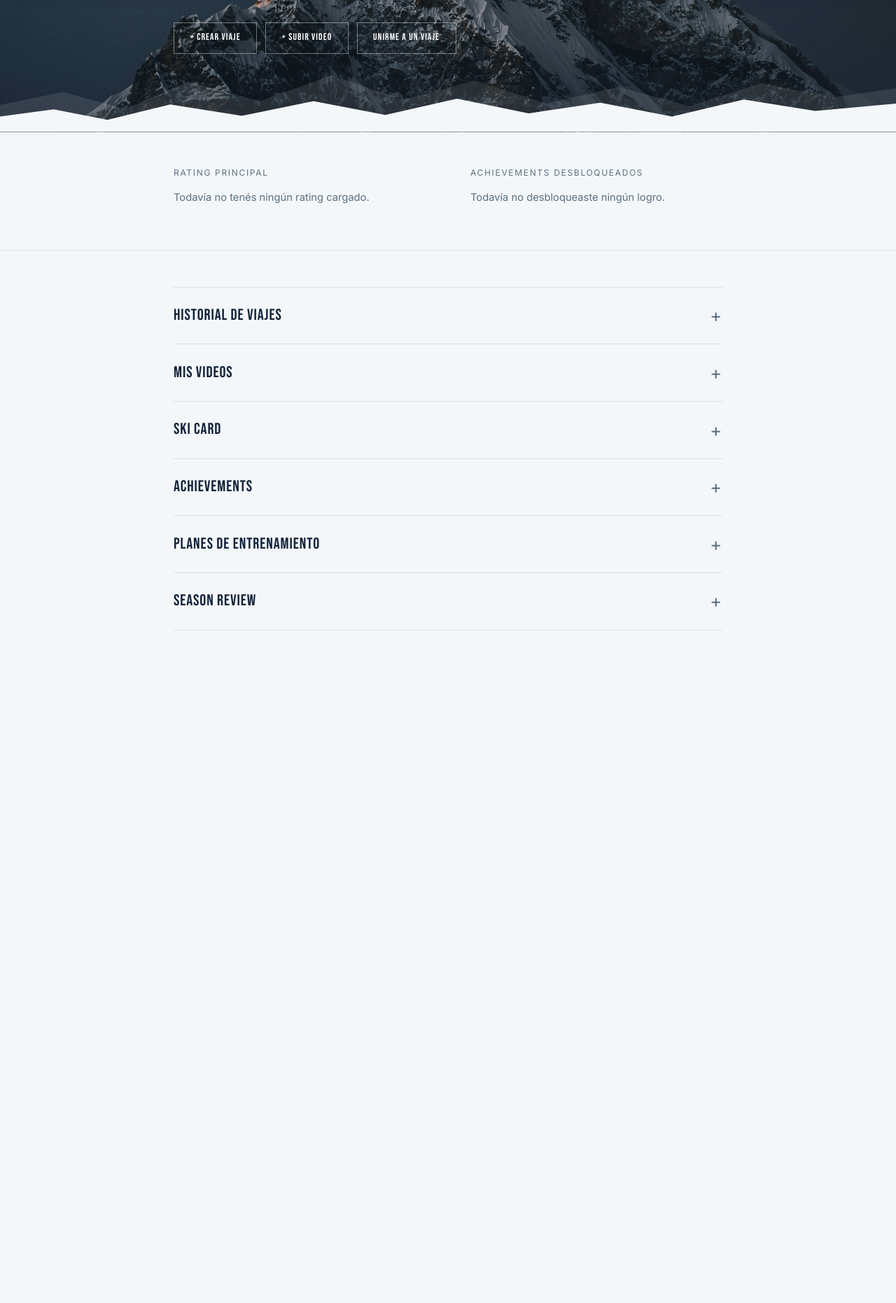
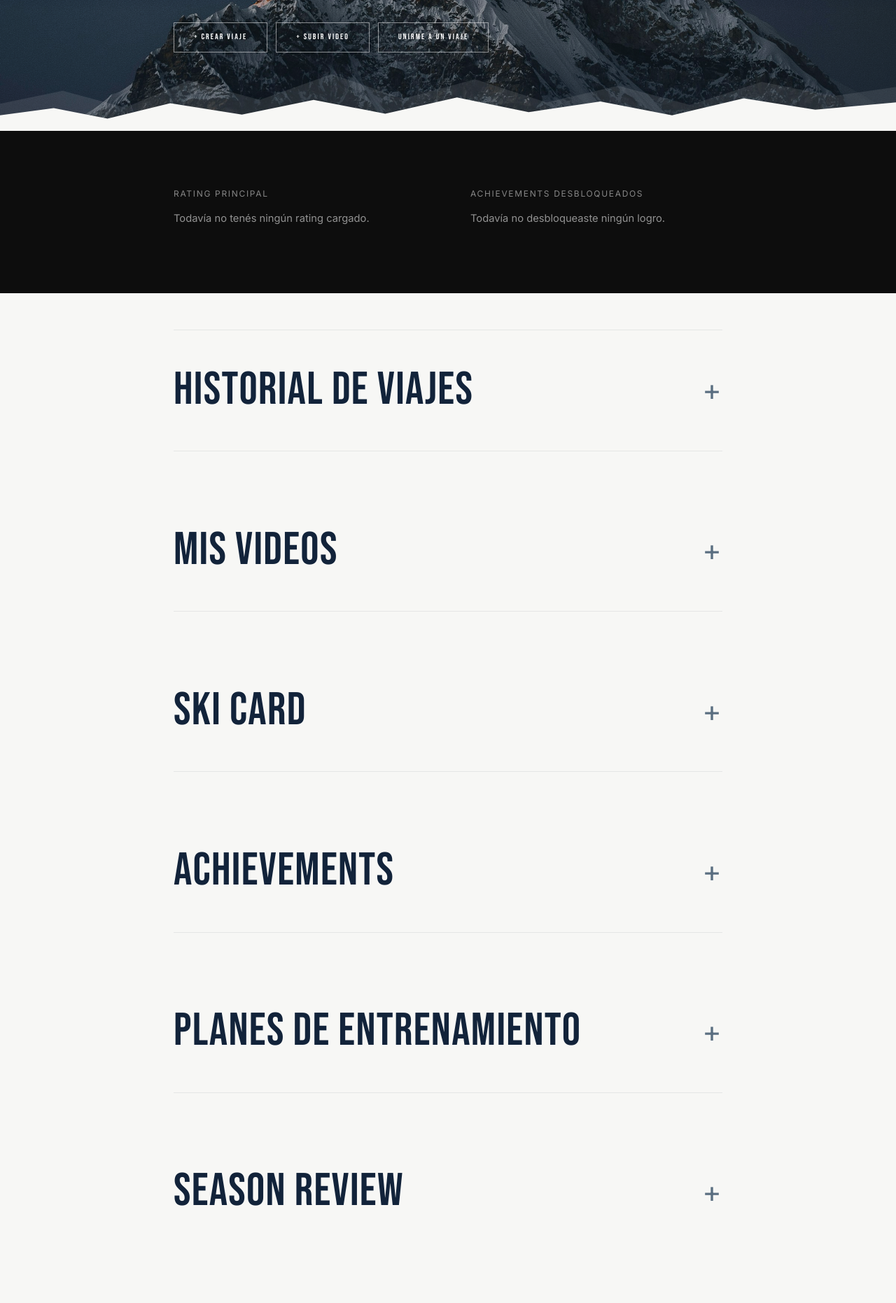
Before and after one commit to santinotorres2204-dot/SKIAPP, a FastAPI app: template backend/app/templates/passport.html in a window 1280 px wide. Shown: the part 189-2051 px from the top of the page at 70% size. Before the commit the page ends 1090 px from the top, so only its background shows below. Run offline with FastAPI, Linux system fonts and the light colour scheme; the template is opened without the code that fills it, so the values that code supplies are empty.

Commit message:
Redisena identidad visual de /passport y vistas de usuario: panel oscuro, tipografia y espaciado
Panel de resumen (rating + achievements) con fondo casi negro de alto contraste,
titulos de seccion mas grandes tipo portada, mas aire entre secciones plegables,
fondo general mas calido, botones del hero mas finos con estilo outline, y
animacion de entrada al hacer scroll en las secciones del passport.

Co-Authored-By: Claude Sonnet 5 <noreply@anthropic.com>
Claude-Session: https://claude.ai/code/session_01D1trgT4ahwwADFyy98mbn7

```diff
--- a/backend/app/templates/base_user.html
+++ b/backend/app/templates/base_user.html
@@ -1,16 +1,17 @@
 <!doctype html>
-<html lang="es">
+<html lang="es" class="no-js">
 <head>
 <meta charset="utf-8">
 <meta name="viewport" content="width=device-width, initial-scale=1">
+<script>document.documentElement.classList.remove('no-js'); document.documentElement.classList.add('js');</script>
 <title>{% block title %}Ski App{% endblock %}</title>
 <link rel="preconnect" href="https://fonts.googleapis.com">
 <link rel="preconnect" href="https://fonts.gstatic.com" crossorigin>
 <link href="https://fonts.googleapis.com/css2?family=Bebas+Neue&family=Inter:wght@400;500;600;700&display=swap" rel="stylesheet">
 <style>
   :root {
-    --snow: #f4f7fa;
-    --snow-dim: #e7edf2;
+    --snow: #f7f7f5;
+    --snow-dim: #ece9e4;
     --white: #ffffff;
     --ink: #10202f;
     --mist: #5b6f81;
@@ -160,11 +161,13 @@
   .btn-quiet-dark {
     background: transparent;
     color: var(--white);
-    border-color: rgba(255, 255, 255, 0.4);
-    font-size: 0.85rem;
-    padding: 0.65rem 1.4rem;
+    border-color: rgba(255, 255, 255, 0.5);
+    font-size: 0.72rem;
+    letter-spacing: 0.18em;
+    font-weight: 400;
+    padding: 0.7rem 1.75rem;
   }
-  .btn-quiet-dark:hover { border-color: rgba(255, 255, 255, 0.85); }
+  .btn-quiet-dark:hover { border-color: var(--white); }
   .btn-quiet {
     background: transparent;
     color: var(--shadow);
@@ -341,25 +344,55 @@
   }
   .link-toggle:hover { color: var(--flare-dark); }
 
-  /* tarjeta resumen (debajo del hero) */
-  .summary-band { padding: clamp(2rem, 6vw, 3rem) 0; border-bottom: 1px solid var(--line); }
+  /* animacion de entrada al hacer scroll (activada por IntersectionObserver) */
+  .js .reveal {
+    opacity: 0;
+    transform: translateY(28px);
+    transition: opacity 0.9s cubic-bezier(0.16, 1, 0.3, 1), transform 0.9s cubic-bezier(0.16, 1, 0.3, 1);
+  }
+  .js .reveal.is-visible { opacity: 1; transform: translateY(0); }
+  @media (prefers-reduced-motion: reduce) {
+    .js .reveal { opacity: 1; transform: none; transition: none; }
+  }
+
+  /* tarjeta resumen (debajo del hero): panel de datos oscuro, alto contraste con el resto de la pagina */
+  .summary-band {
+    background: #0d0d0d;
+    padding: clamp(3.25rem, 9vw, 5rem) 0;
+    border-bottom: none;
+  }
   .summary-grid { display: flex; flex-wrap: wrap; gap: 2rem 4rem; }
   .summary-block { flex: 1 1 260px; }
+  .summary-band .eyebrow { color: rgba(255, 255, 255, 0.5); }
   .summary-stat {
     font-family: 'Bebas Neue', sans-serif;
     letter-spacing: 0.03em;
     text-transform: uppercase;
     font-size: 1.8rem;
-    color: var(--shadow);
+    color: var(--white);
     margin: 0.35rem 0 0.2rem;
   }
-  .summary-stat-value { color: var(--flare-dark); margin-left: 0.5rem; }
-  .summary-sub { color: var(--mist); font-size: 0.85rem; }
+  .summary-stat-value { color: var(--flare); margin-left: 0.5rem; }
+  .summary-band .summary-sub,
+  .summary-band .empty { color: rgba(255, 255, 255, 0.55); }
   .badge-row { display: flex; flex-wrap: wrap; gap: 0.5rem; margin-top: 0.5rem; }
+  .summary-band .tag-flare {
+    color: var(--flare);
+    background: rgba(255, 68, 25, 0.14);
+  }
+  .badge-row .tag {
+    transition: transform 0.2s ease, box-shadow 0.2s ease;
+  }
+  .badge-row .tag-flare:hover {
+    transform: scale(1.06);
+    box-shadow: 0 6px 16px rgba(255, 68, 25, 0.28);
+  }
 
-  /* secciones plegables */
-  .accordion { border-top: 1px solid var(--line); }
-  .acc { border-bottom: 1px solid var(--line); }
+  /* secciones plegables: titulos grandes tipo portada, mucho aire entre secciones */
+  .accordion { border-top: 1px solid rgba(16, 32, 47, 0.08); }
+  .acc { border-bottom: 1px solid rgba(16, 32, 47, 0.08); margin-top: 3.5rem; }
+  .acc:first-of-type { margin-top: 0; }
+  .acc:last-of-type { border-bottom: none; }
   .acc > summary {
     list-style: none;
     cursor: pointer;
@@ -367,11 +400,11 @@
     align-items: center;
     justify-content: space-between;
     gap: 1rem;
-    padding: 1.4rem 0;
+    padding: 2.1rem 0;
     font-family: 'Bebas Neue', sans-serif;
-    letter-spacing: 0.04em;
+    letter-spacing: 0.02em;
     text-transform: uppercase;
-    font-size: 1.4rem;
+    font-size: clamp(3.3rem, 8vw, 4.1rem);
     color: var(--shadow);
   }
   .acc > summary::-webkit-details-marker { display: none; }
@@ -379,13 +412,13 @@
     content: "+";
     font-family: 'Inter', sans-serif;
     font-weight: 300;
-    font-size: 1.6rem;
+    font-size: 2.6rem;
     line-height: 1;
     color: var(--mist);
     flex-shrink: 0;
   }
   .acc[open] > summary::after { content: "\2212"; }
-  .acc-body { padding-bottom: 2.75rem; }
+  .acc-body { padding: 0.5rem 0 4.25rem; }
 
   fieldset { border: none; padding: 0; margin: 0 0 2.5rem; }
   fieldset:not(:first-of-type) { padding-top: 2rem; border-top: 1px solid var(--line); }
@@ -410,6 +443,23 @@
         if (btn && btn.classList.contains('link-toggle')) btn.style.display = 'none';
       }
     });
+
+    var revealEls = document.querySelectorAll('.reveal');
+    if (revealEls.length) {
+      if ('IntersectionObserver' in window) {
+        var io = new IntersectionObserver(function (entries) {
+          entries.forEach(function (entry) {
+            if (entry.isIntersecting) {
+              entry.target.classList.add('is-visible');
+              io.unobserve(entry.target);
+            }
+          });
+        }, { threshold: 0.12, rootMargin: '0px 0px -60px 0px' });
+        revealEls.forEach(function (el) { io.observe(el); });
+      } else {
+        revealEls.forEach(function (el) { el.classList.add('is-visible'); });
+      }
+    }
   });
 </script>
 </body>
--- a/backend/app/templates/passport.html
+++ b/backend/app/templates/passport.html
@@ -26,7 +26,7 @@
   <div class="hero-peaks" aria-hidden="true"></div>
 </header>
 
-<section class="summary-band">
+<section class="summary-band reveal">
   <div class="container-wide summary-grid">
     <div class="summary-block">
       <p class="eyebrow">Rating principal</p>
@@ -58,7 +58,7 @@
   <div class="container-wide">
     <div class="accordion">
 
-      <details class="acc">
+      <details class="acc reveal">
         <summary>Historial de viajes</summary>
         <div class="acc-body">
           {% if trips %}
@@ -80,7 +80,7 @@
         </div>
       </details>
 
-      <details class="acc">
+      <details class="acc reveal">
         <summary>Mis videos</summary>
         <div class="acc-body">
           {% if videos %}
@@ -119,7 +119,7 @@
         </div>
       </details>
 
-      <details class="acc">
+      <details class="acc reveal">
         <summary>Ski Card</summary>
         <div class="acc-body">
           {% if ratings %}
@@ -142,7 +142,7 @@
         </div>
       </details>
 
-      <details class="acc">
+      <details class="acc reveal">
         <summary>Achievements</summary>
         <div class="acc-body">
           <ul class="achievement-list">
@@ -156,7 +156,7 @@
         </div>
       </details>
 
-      <details class="acc">
+      <details class="acc reveal">
         <summary>Planes de entrenamiento</summary>
         <div class="acc-body">
           {% if training_plans %}
@@ -186,7 +186,7 @@
         </div>
       </details>
 
-      <details class="acc">
+      <details class="acc reveal">
         <summary>Season Review</summary>
         <div class="acc-body">
           {% if season_reviews %}
```
